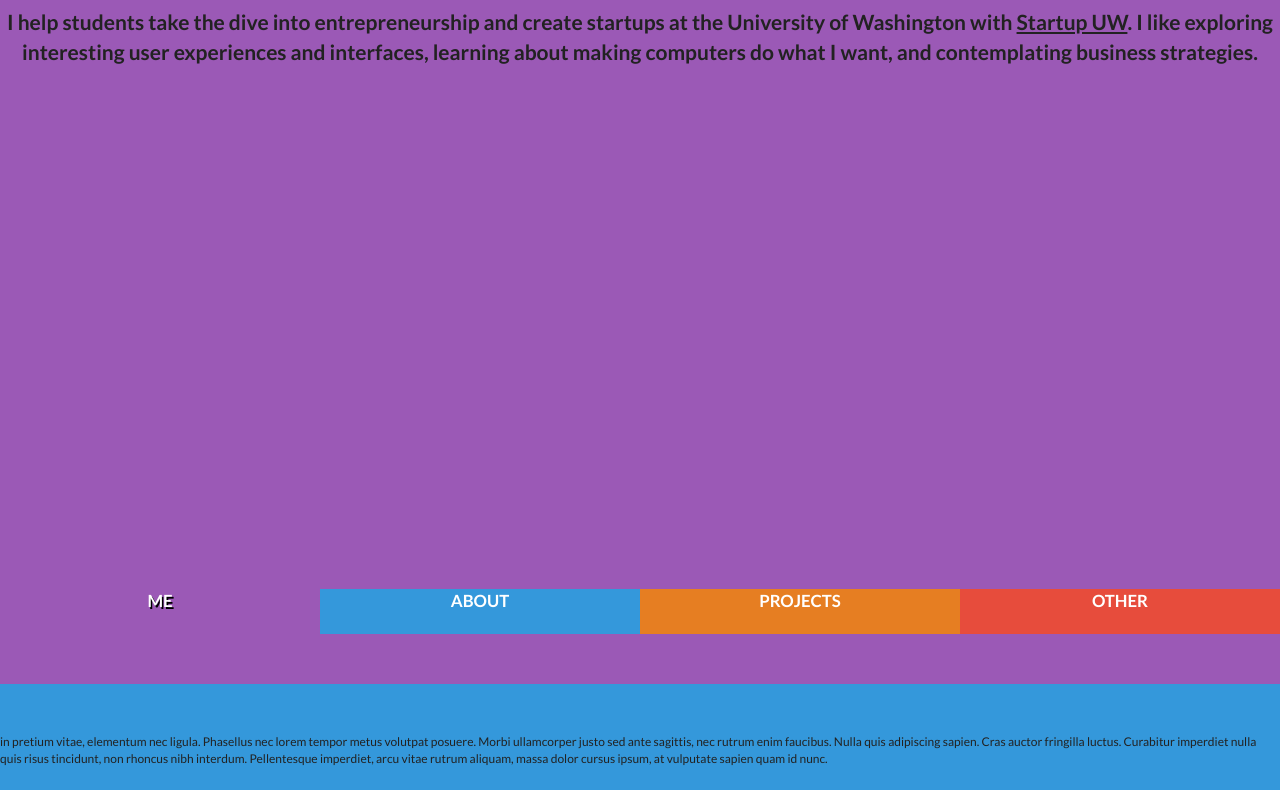
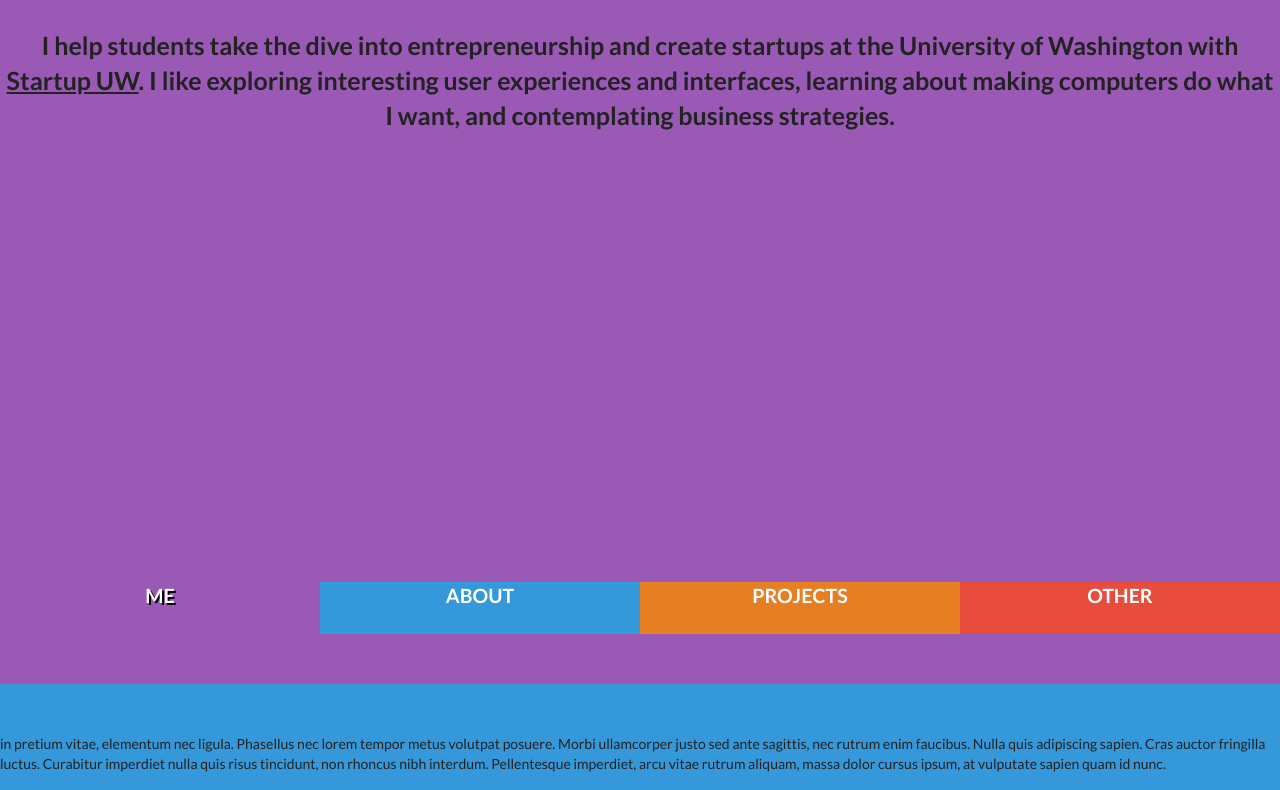
Before and after one commit to MeghV/horizontal-scroll, a plain HTML site: page index.html in a window 1280 px wide. Shown: the part 166-956 px from the top of the page. Drawn offline with nearby package versions, Linux system fonts and the light colour scheme.

Commit message:
font size now 14

```diff
--- a/css/styles.scss
+++ b/css/styles.scss
@@ -1,5 +1,5 @@
 $tiles: 3;
-$font-size: 12;
+$font-size: 14;
 $color1: #9b59b6;
 $color2: #3498db;
 $color3: #e67e22;
```
Also changed, not shown: css/styles.css.
